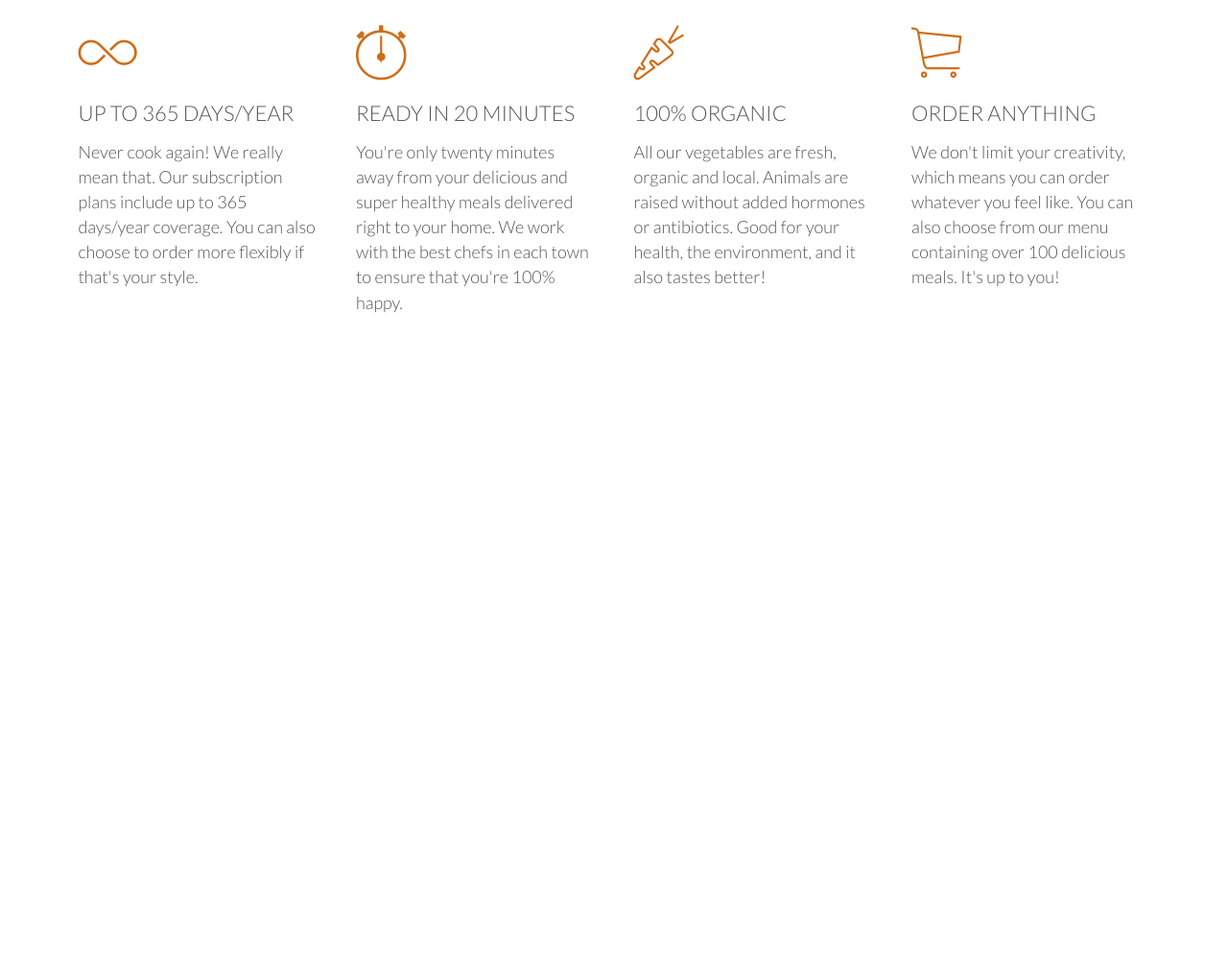
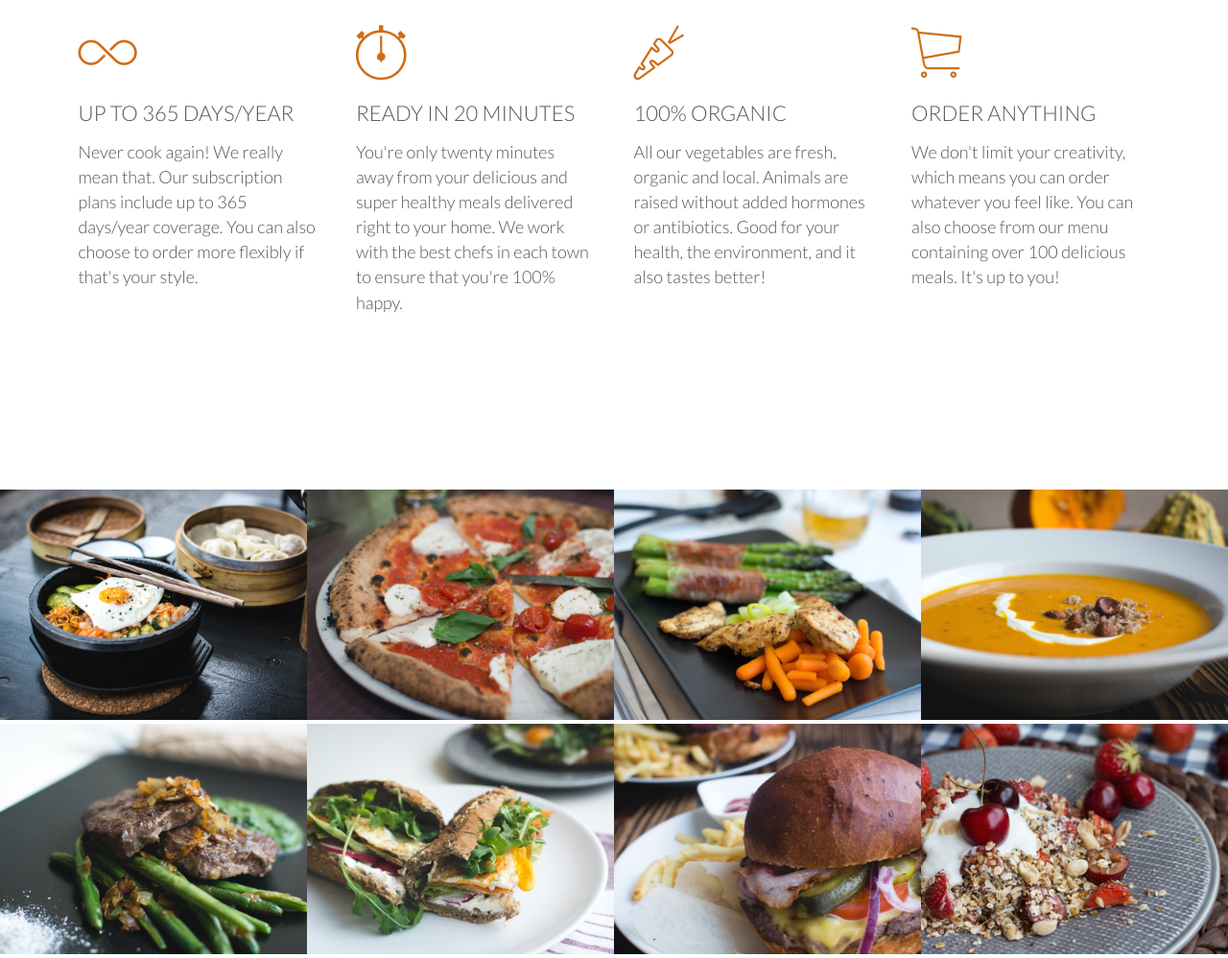
Before and after one commit to chrisgrace3/killer-website-project, a plain HTML site: page omnifood/index.html in a window 1280 px wide. Shown: the part 1050-2048 px from the top of the page at 96% size. Before the commit the page ends 1480 px from the top, so only its background shows below. Drawn offline with Linux system fonts and the light colour scheme; files whose address does not match are found by name.

Commit message:
building the favorite meals section part 1

```diff
--- a/omnifood/index.html
+++ b/omnifood/index.html
@@ -68,5 +68,54 @@
                 </div>
             </div>
         </section>
+
+        <section class="section-meals">
+            <ul class="meals-showcase">
+                <li>
+                    <figure class="meal-photo">
+                        <img src="resources/img/1.jpg" alt="Korean bibimbap with egg and vegetables">
+                    </figure>
+                </li>
+                <li>
+                    <figure class="meal-photo">
+                        <img src="resources/img/2.jpg" alt="Simple italian pizza with cherry tomatoes">
+                    </figure>
+                </li>
+                <li>
+                    <figure class="meal-photo">
+                        <img src="resources/img/3.jpg" alt="Chicken breast steak with vegetables">
+                    </figure>
+                </li>
+                <li>
+                    <figure class="meal-photo">
+                        <img src="resources/img/4.jpg" alt="Autumn pumpkin soup">
+                    </figure>
+                </li>
+            </ul>
+
+            <ul class="meals-showcase">
+                <li>
+                    <figure class="meal-photo">
+                        <img src="resources/img/5.jpg" alt="Paleo beef steak with vegetables">
+                    </figure>
+                </li>
+                <li>
+                    <figure class="meal-photo">
+                        <img src="resources/img/6.jpg" alt="Healthy baguette with egg and vegetables">
+                    </figure>
+                </li>
+                <li>
+                    <figure class="meal-photo">
+                        <img src="resources/img/7.jpg" alt="Burger with cheddar and bacon">
+                    </figure>
+                </li>
+                <li>
+                    <figure class="meal-photo">
+                        <img src="resources/img/8.jpg" alt="Granola with cherries and strawberries">
+                    </figure>
+                </li>
+            </ul>
+
+        </section>
     </body>
 </html>
--- a/omnifood/resources/css/style.css
+++ b/omnifood/resources/css/style.css
@@ -201,3 +201,27 @@ header {
 .main-nav li a:active {
     border-bottom: 2px solid #cf6d17;
 }
+
+/* ----------------------------------- */
+/* MEALS */
+/* ----------------------------------- */
+.meals-showcase {
+    list-style: none;
+    width: 100%;
+}
+
+.meals-showcase li {
+    display: block;
+    float: left;
+    width: 25%;
+}
+
+.meal-photo {
+    width: 100%;
+    margin: 0;
+}
+
+.meal-photo img {
+    width: 100%;
+    height: auto;
+}
```
